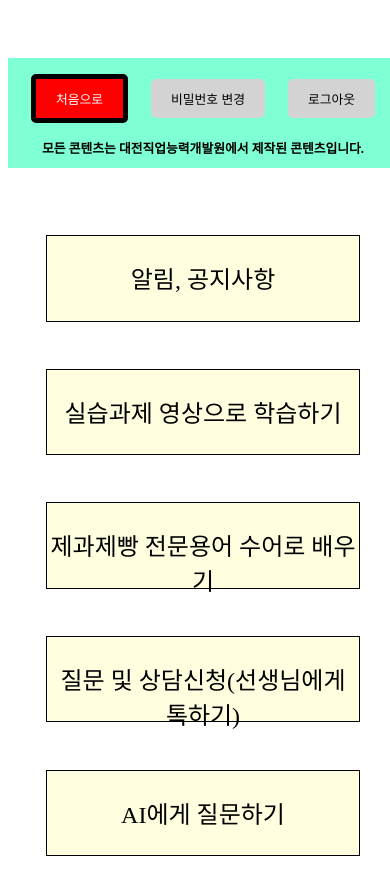
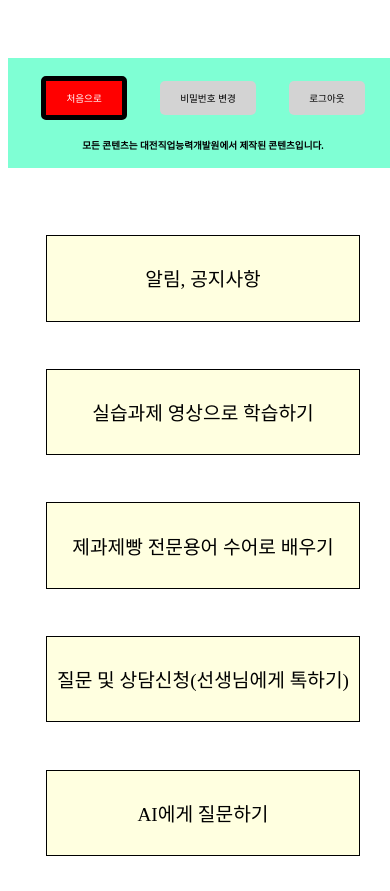
Before and after one commit to Drataniar/Drataniar_video_practice, a website: page home.html in a window 390 px wide. Drawn offline with Linux system fonts and the light colour scheme; no server answers.

Commit message:
main화면 글자 크기 수정

```diff
--- a/home.css
+++ b/home.css
@@ -75,6 +75,17 @@
     border: 5px solid black;
 }
 
+.menuBtn{
+    display: flex;
+    flex-direction: column;
+    justify-content: center;
+    align-items: center;
+}
+.menuBtnTitle{
+    font-size: 1.2em;
+    text-align: center;
+}
+
 @media (max-width: 768px) {
     #menu{
         height: 80px;
@@ -86,6 +97,27 @@
         font-size: 0.8em;
     }
     .menu-btn {
+        font-size: 0.8em;
+    }
+    .menuBtnTitle{
+        font-size: 1em;
+    }
+}
+
+@media (max-width: 500px) {
+    #menu{
+        height: 80px;
+    }
+    #menuInfo{
+        height: 30px;
+    }
+    #menuInfoText{
+        font-size: 0.6em;
+    }
+    .menu-btn {
+        font-size: 0.6em;
+    }
+    .menuBtnTitle{
         font-size: 0.8em;
     }
 }
--- a/home.html
+++ b/home.html
@@ -22,19 +22,19 @@
 </div>
     <div id="content_container">
         <div class="menuBtn" onclick="goToMain('notice')">
-            <p>알림, 공지사항</p>
+            <p class="menuBtnTitle">알림, 공지사항</p>
         </div>
         <div class="menuBtn" onclick="goToMain('video')">
-            <p>실습과제 영상으로 학습하기</p>
+            <p class="menuBtnTitle">실습과제 영상으로 학습하기</p>
         </div>
         <div class="menuBtn" onclick="goToMain('sign')">
-            <p>제과제빵 전문용어 수어로 배우기</p>
+            <p class="menuBtnTitle">제과제빵 전문용어 수어로 배우기</p>
         </div>
         <div class="menuBtn" onclick="goToMain('qa')">
-            <p>질문 및 상담신청(선생님에게 톡하기)</p>
+            <p class="menuBtnTitle">질문 및 상담신청(선생님에게 톡하기)</p>
         </div>
         <div class="menuBtn" onclick="goToMain('ai')">
-            <p>AI에게 질문하기</p>
+            <p class="menuBtnTitle">AI에게 질문하기</p>
         </div>
 
     </div>
```
